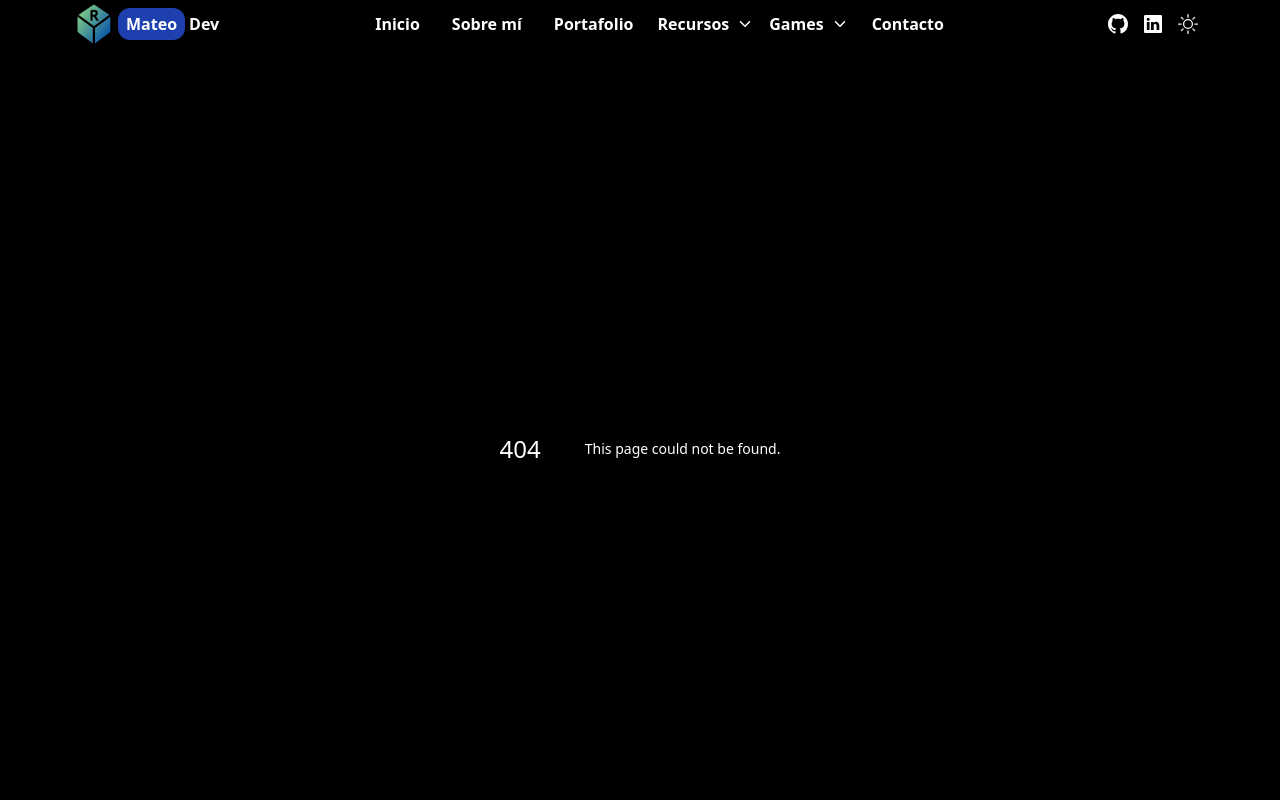
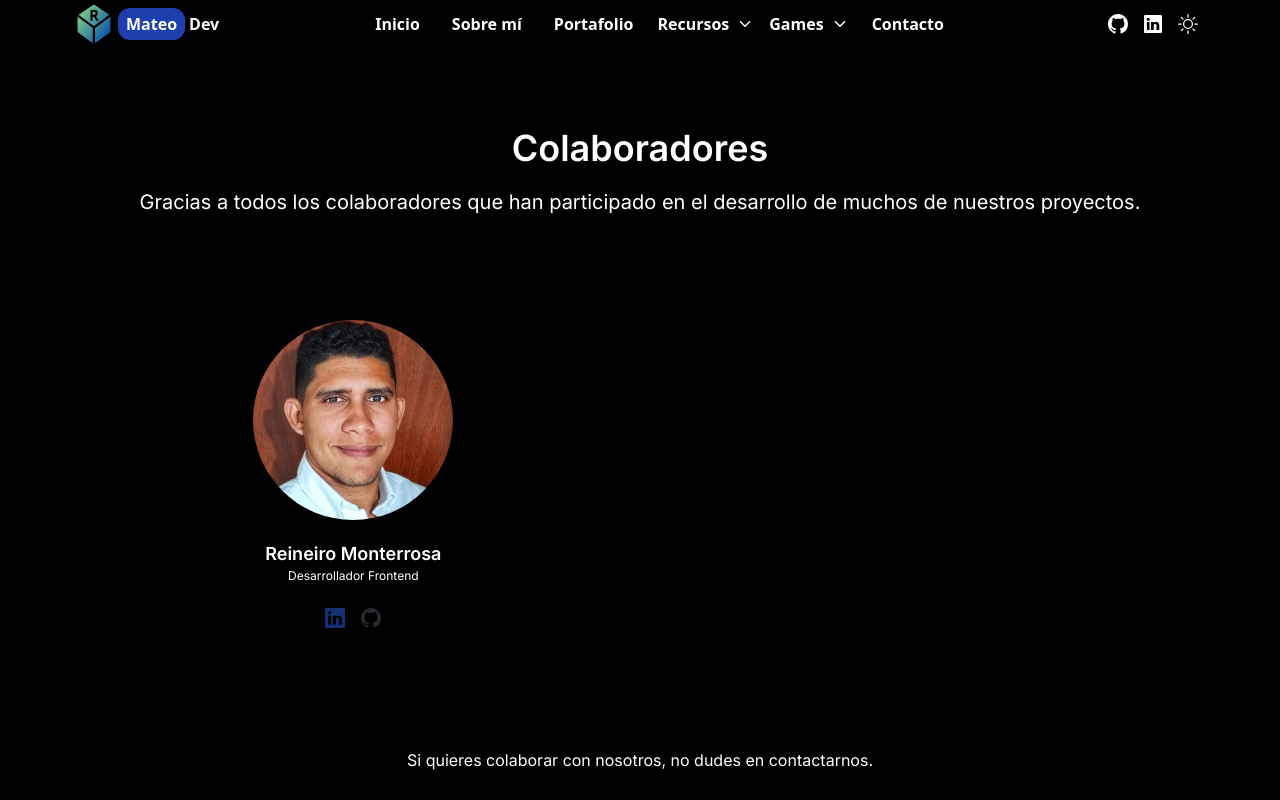
Before and after one commit to mateodevcode/mateo-lizcano-noriega, a Next.js app: page /colaboradores in a window 1280 px wide. Before the commit this address had no page. Shown: the top 800 px of the page. Built offline with nearby package versions, Linux system fonts and the light colour scheme.

Commit message:
Se agrego la seccion de colaboradores

```diff
--- /dev/null
+++ b/src/app/colaboradores/page.js
@@ -0,0 +1,12 @@
+import Colaboradores from '@/components/colaboradores/Colaboradores'
+import React from 'react'
+
+const page = () => {
+  return (
+    <div>
+        <Colaboradores />
+    </div>
+  )
+}
+
+export default page
--- /dev/null
+++ b/src/components/colaboradores/CardColaborador.jsx
@@ -0,0 +1,30 @@
+import Image from "next/image";
+import Link from "next/link";
+import React from "react";
+import { BsGithub, BsLinkedin } from "react-icons/bs";
+
+const CardColaborador = ({ nombre, rol, img, linkedin, github }) => {
+  return (
+    <div className="flex flex-col justify-center items-center mx-10 my-10">
+      <Image
+        src={img}
+        alt={nombre}
+        width={200}
+        height={200}
+        className="rounded-full"
+      />
+      <p className="text-lg mt-5 font-semibold">{nombre}</p>
+      <p className="text-xs">{rol}</p>
+      <div className="flex flex-row justify-center items-center mt-6">
+        <Link href={linkedin} target="_blank">
+          <BsLinkedin className="mx-2 text-xl text-blue-600/50" />
+        </Link>
+        <Link href={github} target="_blank">
+          <BsGithub className="mx-2 text-xl text-gray-600/50" />
+        </Link>
+      </div>
+    </div>
+  );
+};
+
+export default CardColaborador;
--- /dev/null
+++ b/src/components/colaboradores/Colaboradores.jsx
@@ -0,0 +1,36 @@
+import React from "react";
+import CardColaborador from "./CardColaborador";
+import { colaboradores } from "@/data/colaboradores";
+
+const Colaboradores = () => {
+  return (
+    <>
+      <div className="w-full flex flex-col justify-start items-center h-full">
+        <div className="flex flex-col justify-center items-center">
+          <h2 className="text-4xl font-semibold mt-20">Colaboradores</h2>
+          <p className="text-xl mt-5">
+            Gracias a todos los colaboradores que han participado en el
+            desarrollo de muchos de nuestros proyectos.
+          </p>
+        </div>
+        <div className="w-8/12 flex flex-wrap justify-between items-start mt-16 mb-20">
+          {colaboradores.map((colaborador, index) => (
+            <CardColaborador
+              key={index}
+              nombre={colaborador.nombre}
+              rol={colaborador.rol}
+              img={colaborador.img}
+              linkedin={colaborador.linkedin}
+              github={colaborador.github}
+            />
+          ))}
+        </div>
+      </div>
+      <p className="text-center">
+        Si quieres colaborar con nosotros, no dudes en contactarnos.
+      </p>
+    </>
+  );
+};
+
+export default Colaboradores;
--- a/src/components/navbar/EnlaceNav.jsx
+++ b/src/components/navbar/EnlaceNav.jsx
@@ -5,7 +5,7 @@ const EnlaceNav = ({ nombre, LinkTo, target }) => {
     <Link
       href={LinkTo}
       target={target}
-      className="mx-4 lg:my-0 md:my-0 sm:my-4 dark:hover:text-blue-600 hover:text-blue-600 cursor-pointer font-semibold"
+      className="mx-4 lg:my-0 md:my-0 sm:my-4 hover:text-blue-600 cursor-pointer font-semibold"
     >
       {nombre}
     </Link>
--- a/src/components/navbar/contacto/CardContacto.jsx
+++ b/src/components/navbar/contacto/CardContacto.jsx
@@ -22,7 +22,7 @@ function CardContacto() {
   return (
     <>
       <div
-        className="mx-4 lg:my-0 md:my-0 sm:my-4 dark:hover:text-blue-500 hover:text-blue-800 cursor-pointer font-semibold select-none"
+        className="mx-4 lg:my-0 md:my-0 sm:my-4 hover:text-blue-600 cursor-pointer font-semibold select-none"
         onClick={() => {
           setOverlay(<OverlayOne />);
           onOpen();
--- a/src/components/navbar/games/Games.jsx
+++ b/src/components/navbar/games/Games.jsx
@@ -11,7 +11,7 @@ const Games = ({ onClose }) => {
       <MenuButton
         as={Button}
         rightIcon={<IoIosArrowDown />}
-        className="dark:hover:text-blue-600 hover:text-blue-700 font-semibold lg:my-0 md:my-0 sm:my-4 mx-2"
+        className="hover:text-blue-600 font-semibold lg:my-0 md:my-0 sm:my-4 mx-2"
       >
         Games
       </MenuButton>
--- a/src/components/navbar/recursos/Recursos.jsx
+++ b/src/components/navbar/recursos/Recursos.jsx
@@ -11,7 +11,7 @@ const Recursos = ({ onClose }) => {
       <MenuButton
         as={Button}
         rightIcon={<IoIosArrowDown />}
-        className="dark:hover:text-blue-600 hover:text-blue-700 font-semibold lg:my-0 md:my-0 sm:my-4 flex flex-row justify-between items-center mx-2"
+        className="hover:text-blue-600 font-semibold lg:my-0 md:my-0 sm:my-4 flex flex-row justify-between items-center mx-2"
       >
         Recursos
       </MenuButton>
--- /dev/null
+++ b/src/data/colaboradores.js
@@ -0,0 +1,10 @@
+export const colaboradores = [
+  {
+    nombre: "Reineiro Monterrosa",
+    rol: "Desarrollador Frontend",
+    img: "/colaboradores/reineiro-monterrosa.png",
+    linkedin: "https://www.linkedin.com/in/reineiro-monterrosa/",
+    github: "https://github.com/ReyMQ28",
+  },
+
+];
--- a/src/data/mensaje.inicio.js
+++ b/src/data/mensaje.inicio.js
@@ -1,7 +1,7 @@
 export const mensaje_inicio = [
   "Hola, Soy <strong>Mateo Lizcano</strong>",
   "Profesional en <strong>Negocios y Dirección de empresas</strong>",
-  "<strong>Desarrollador Web y Android</strong>",
+  "<strong>Desarrollador Web y Analista de Ciberseguridad</strong>",
   "y amante de la <strong>Ciberseguridad</strong>",
   "<strong>MateoDev</strong>",
 ];
--- a/src/data/recursos.navbar.js
+++ b/src/data/recursos.navbar.js
@@ -24,7 +24,13 @@ export const recursos = [
     LinkTo: "/comunidad",
     logo: "/logo/logo.png",
   },
+  {
+    nombre: "Colaboradores",
+    LinkTo: "/colaboradores",
+    logo: "/logo/logo.png",
+  },
 ];
+
 
 export const games = [
   {
```
Also changed, not shown: public/colaboradores/reineiro-monterrosa.png (added), public/pages/curriculum-vitae.png.
